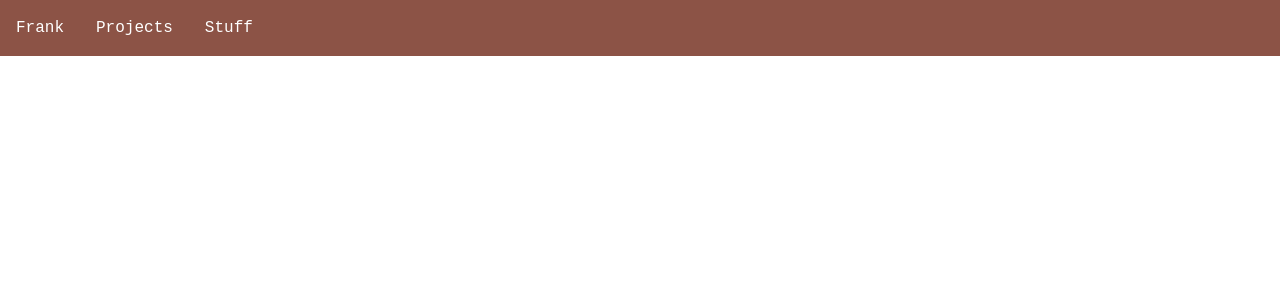
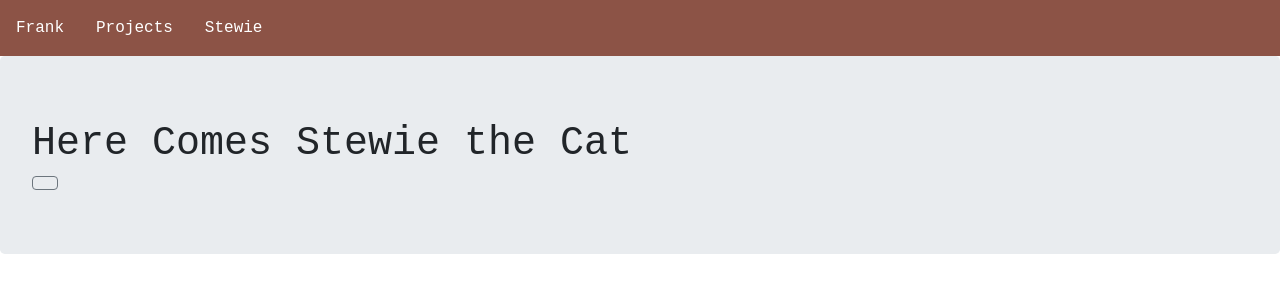
Before and after one commit to frankisawesome/franklyreactive, a React (Create React App) app: page /stewie in a window 1280 px wide. Shown: the top 300 px of the page. Built offline with nearby package versions, Linux system fonts and the light colour scheme; a web font is replaced by a local one.

Commit message:
minor changes

```diff
--- a/src/components/App.js
+++ b/src/components/App.js
@@ -6,7 +6,7 @@ import { BrowserRouter as Router, Route } from 'react-router-dom'
 import { Navbar } from './Nav';
 import { Home } from './Home';
 import { Proj } from './Projects';
-import { Stuff } from './Stuff';
+import { Stewie } from './Stewie';
 
 //Functional app component
 function App() {
@@ -15,7 +15,7 @@ function App() {
   const navProps = [
     {name: "Frank", path: "/"},
     {name: "Projects", path: "/projects/"},
-    {name: "Stuff", path:"/stuff/"}
+    {name: "Stewie", path:"/stewie/"}
   ]
 
   //Router setup
@@ -25,7 +25,7 @@ function App() {
         <Navbar items={navProps} />
         <Route path="/" exact component={Home} />
         <Route path="/projects/" component={Proj}/>
-        <Route path="/stuff/" component={Stuff}/>
+        <Route path="/stewie/" component={Stewie}/>
       </Router>
     </div>
   );
--- a/src/components/Home.js
+++ b/src/components/Home.js
@@ -35,7 +35,7 @@ export const Home = () => {
     const projectProps = {
         title: "My Projects",
         subtext: "I've worked on a number of projects for university course work and just hobby. Please check them out, some of them are cool.",
-        buttonLink: "/projects",
+        buttonLink: "",
         buttonText: "Learn More"
     }
     //Render
--- a/src/components/Stuff.js
+++ b/src/components/Stewie.js
@@ -1,10 +1,10 @@
 import React from 'react';
 import { Jumbo } from './Jumbo'
 
-export const Stuff = (props) => {
+export const Stewie = (props) => {
     return(
         <div>
-            <Jumbo title="Cider." />
+            <Jumbo title="Here Comes Stewie the Cat" />
         </div>
     )
 }
--- a/src/css/jumbo.css
+++ b/src/css/jumbo.css
@@ -5,3 +5,7 @@
 .jumbotron p {
     max-width: 800px;
 }
+
+.jumbotron button {
+    display: block;
+}
```
